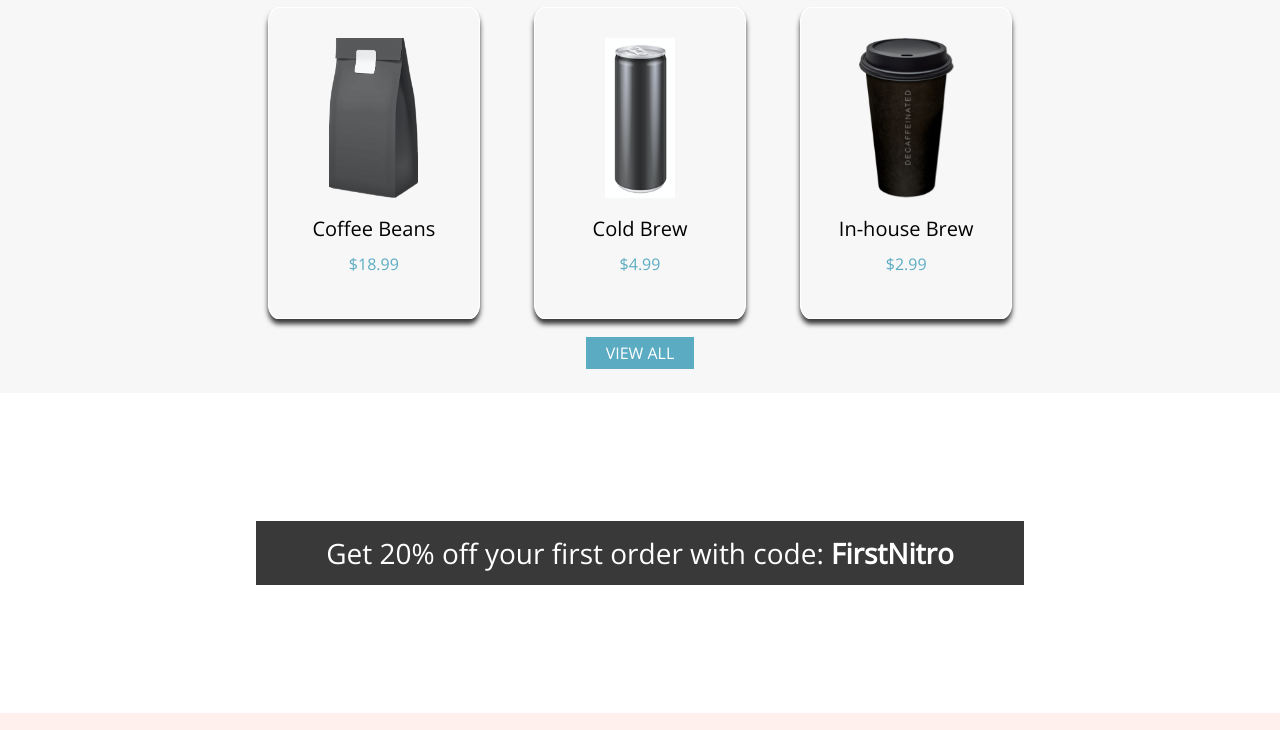
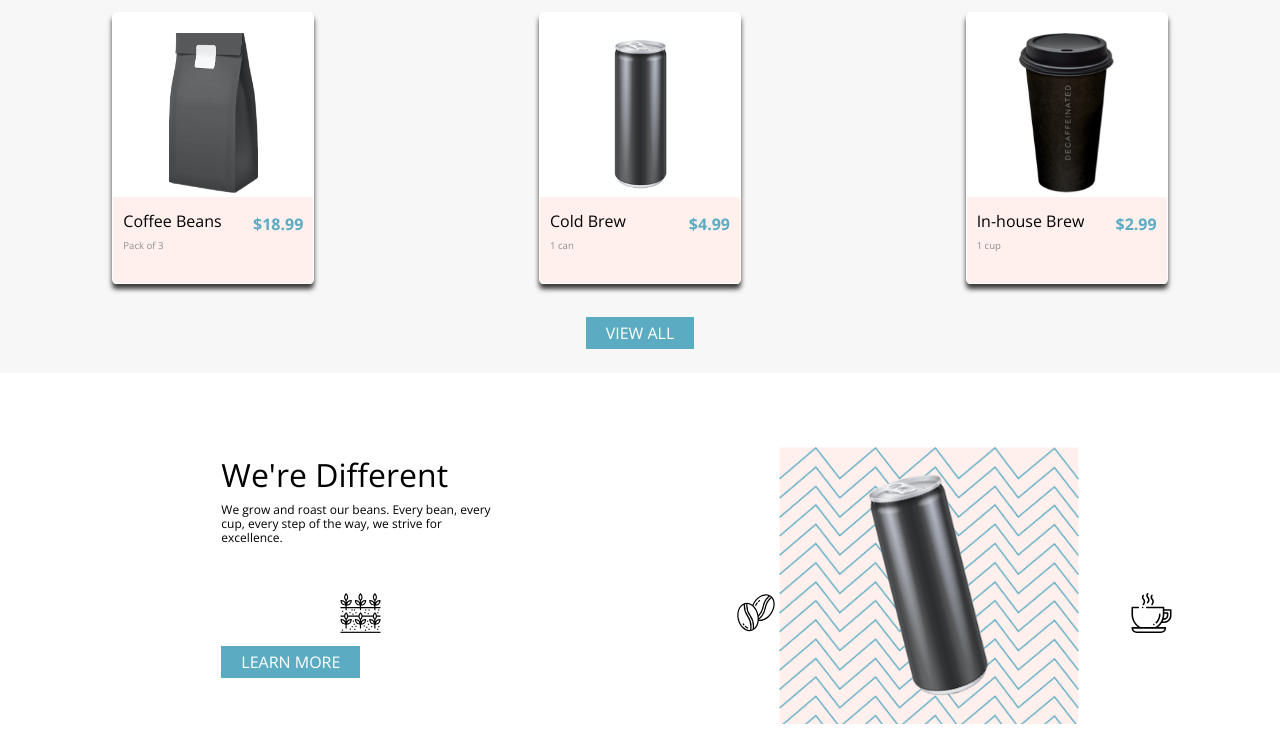
Before and after one commit to revyrob/coffeeShop, a plain HTML site: page index.html in a window 1280 px wide. Shown: the part 594-1324 px from the top of the page. Drawn offline with nearby package versions, Linux system fonts and the light colour scheme.

Commit message:
pushed to excerise 14 added We're different section

```diff
--- a/css/global.css
+++ b/css/global.css
@@ -1,3 +1,6 @@
+/*
+general specifics for global elements
+*/
 * {
     margin: 0px;
     padding: 0px;
@@ -11,20 +14,22 @@ h1, h2, h3 {
 a {
     text-decoration: none;
 }
+body {
+    font-family: 'Open Sans';
+}
+
+/*
+navbar css
+*/
+.primary__header {
+    display: flex;
+    background-color:#FFF0ED;
+    padding: 10px;
+}
 .navbar {
-    background-color: #FFF0ED;
-    display: flex;
-    padding: 5px;
-    align-items: center;
-}
-.navbar__list {
-    text-align: center;
-    margin-top: 7px;
-    padding: 15px;
+    margin-left: auto;
 }
 .navbar__list-item {
-    display: inline;
-    text-align: center;
     padding: 0px 15px ;
 }
 .navbar__image{
@@ -33,12 +38,19 @@ a {
 .navbar__title {
     font-size: 1.75rem;
 }
-body {
-    font-family: 'Open Sans';
+.navbar__list {
+    margin-top: 7px;
+    display: flex;
+    justify-content:end;
+    align-items: center;
 }
-.navbar a {
+.primary__header a {
     color: #393939;
 }
+
+/*
+panel specifics global
+*/
 .panel {
     padding: 10px;
     width: 100%;
@@ -62,6 +74,13 @@ body {
 .panel--grey {
     background-color: #F7F7F7;
 }
+.panel--white {
+    background-color: white;
+}
+
+/*
+anchor tags hover global
+*/
 a:hover {
     color: #5BACC3;
 }
--- a/css/landing.css
+++ b/css/landing.css
@@ -1,9 +1,19 @@
+/*
+button specifics for index
+ */
 .btn {
     background-color: #5BACC3;
     color: white;
     padding: 5px 20px;
     margin: 0px;
 }
+a:hover.btn {
+    color: black;
+}
+
+/*
+panel general
+ */
 .panel__img--banner{
     height: 25rem;
 }
@@ -13,28 +23,23 @@
 .panel__descrip {
     padding-bottom: 5%;
     width: 50%;
+    font-size: 0.75rem;
 }
 .panel__discount {
     background-color: #393939;
     color: white;
     font-size: 1.75rem;
     padding: 1rem;
-    margin: 10% 20%;
+    margin: 5% 20%;
     text-align: center;
     font-weight: 400;
 }
 .panel__title {
     display: block;
 }
-.panel--rose .panel__descrip{
-    font-size: 0.75rem;
-}
-.panel.panel--rose {
+.panel--rose {
     display: flex;
-    flex-wrap: nowrap;
-}
-.panel__col {
-    text-align: left;
+    justify-items: center;
 }
 .panel--grey{
     text-align: center;
@@ -44,32 +49,101 @@
 .panel--grey img {
     height: 10rem;
 }
+.panel__img  {
+    height: 5vh;
+    padding: 20px 0px;
+    padding-right: 30px;
+    display: flex;
+    justify-content: space-between;
+    width: 50%;
+}
+.panel.panel--white {
+    display: flex;
+    justify-content: center;
+    flex-direction: row;
+    flex-wrap: wrap;
+    margin-top: 5%;
+}
+.panel--info {
+    display: flex;
+    flex-direction: column;
+    padding-bottom: 20px;
+}
+.panel__div--background {
+    background-image: url("/assets/images/coldbrewbackground.png");
+    width: 300px;
+    background-size: cover;
+    flex-wrap: wrap;
+    display: flex;
+    justify-content: center;
+    align-items: center;
+}
+.panel__col--img{
+    height: 80%;
+}
+
+/*
+card and card container css
+  */
 .card {
     display: inline-block;
     border: 1px solid white;
-    padding: 30px;
-    margin: 25px;
-    border-radius: 5%;
+    margin: 20px;
+    border-radius: 2%;
     box-shadow: 0px 5px 5px #393939;
-    width: 150px;
+    width: 200px;
     height: 250px;
     text-align: center;
+    padding-top: 20px;
+    background-color: white;
+}
+.card__image {
+    background-color: white;
 }
 .card__subtitle {
     padding: 15px 0px 10px 0px;
-    font-size: 1.25rem;
+    font-size: 1rem;
+    text-align: left;
 }
 .card__price {
     color: #5BACC3;
     font-size: 1rem;
-    padding: 5px;
+    padding: 10px;
+    text-align: right;
+    font-weight: 600;
 }
+.card__descrip {
+    font-size: .6rem;
+    text-align: left;
+    color: #909090;
+}
+.card__header {
+    padding-left: 10px;
+    background-color: #FFF0ED;
+}
+.card__container {
+    display: flex;
+    align-items: center;
+    justify-content: space-between;
+    padding-bottom: 32px;
+    border-radius: 2%;
+    background-color: #FFF0ED;
+}
+.container {
+    display: flex;
+    justify-content: space-around;
+    flex-wrap: wrap;
+    padding-bottom: 20px;
+}
+
+/* heavy font-weight for discount section */
 span {
     font-weight: 900;
 }
-a:hover.btn {
-    color: black;
-}
+
+/*
+footer specifics
+*/
 .footer {
     background-color:#FFF0ED;
     padding: 20px 0px;
--- a/index.html
+++ b/index.html
@@ -5,7 +5,7 @@
         <meta charset="UTF-8">
         <meta name="viewport" content="width=device-width, initial-scale=1.0">
         <link rel="preconnect" href="https://fonts.gstatic.com" crossorigin>
-        <link href="https://fonts.googleapis.com/css2?family=Open+Sans:wght@300&display=swap" rel="stylesheet">
+        <link href="https://fonts.googleapis.com/css2?family=Open+Sans:wght@300;700&display=swap" rel="stylesheet">
 
         <!--stylesheets global and index-->
         <link rel="stylesheet" href="./css/normalize.css">
@@ -16,10 +16,11 @@
     </head>
 
     <body>
-        <header>
+        <header class="primary__header">
+
+            <img class="navbar__image" src="../assets/images/coffee-beans-logo-and-footer.svg" alt="coffee beans">
+            <h2 class="navbar__title"><a href="index.html">nitro</h2>
                 <nav class="navbar">
-                <img class="navbar__image" src="../assets/images/coffee-beans-logo-and-footer.svg">
-                <h2 class="navbar__title"><a href="index.html">nitro</h2>
                     <ul class="navbar__list">
                         <li class="navbar__list-item"><a href="index.html">ABOUT</a></li>
                         <li class="navbar__list-item"><a href="./pages/menu.html">MENU</a></li>
@@ -47,25 +48,36 @@
 
             <section class="panel panel--grey">
                 <h2 class="panel__title">Our Products</h2>
+                <div class="container">
                     <div class="card">
-                    <img class="card__image" src="./assets/images/coffeebeans-hero.png" alt="coffeeBeans">
+                        <img class="card__image" src="./assets/images/coffeebeans-hero.png" alt="coffee beans">
                         <div class="card__container">
+                            <div class="card__header">
                                 <h3 class="card__subtitle">Coffee Beans</h3>
+                                <p class="card__descrip">Pack of 3</p>
+                            </div>
                             <p class="card__price">$18.99</p>
                         </div>
                     </div>
                     <div class="card">
-                    <img class="card__image" src="./assets/images/coldbrew.png" alt="coldBrew">
+                        <img class="card__image" src="./assets/images/coldbrew.png" alt="cold Brew">
                         <div class="card__container">
+                            <div class="card__header">
                                 <h3 class="card__subtitle">Cold Brew</h3>
+                                <p class="card__descrip">1 can</p>
+                            </div>
                             <p class="card__price">$4.99</p>
                         </div>
                     </div>
                     <div class="card">
                         <img class="card__image" src="./assets/images/inhousebrew.png" alt="in-houseBrew">
                         <div class="card__container">
+                            <div class="card__header">
                                 <h3 class="card__subtitle">In-house Brew</h3>
+                                <p class="card__descrip">1 cup</p>
+                            </div>
                             <p class="card__price">$2.99</p>
+                        </div>
                     </div>
                 </div>
                 <div>
@@ -74,8 +86,34 @@
             </div>
         </section>
 
-        <section class="panel__discount">
+        <section class="panel panel--white">
+            <!-- work on the padding and space between -->
+
+                <div class="panel__col panel--info">
+                    <h2 class="panel__title">We're Different</h2>
+                    <p class="panel__descrip">We grow and roast our beans. Every bean, every cup, every
+                        step of the way, we strive for excellence.
+                    </p>
+                    <div class="panel__img">
+                        <img src="./assets/images/planting.svg" alt="coffee beans planted">
+                        <img src="./assets/images/coffee-beans.svg" alt="coffee beans">
+                        <img src="./assets/images/coffee-cup.svg" alt="coffee cup">
+                    </div>
+                    <div>
+                        <a class="btn" href="./pages/menu.html">LEARN MORE</a>
+                    </div>
+                </div>
+                <!-- need to fix background -->
+                <div class="panel__col panel__div--background">
+                    <img class="panel__col--img" src="./assets/images/tiltedcan.png" alt="cold brew coffee">
+                </div>
+
+        </section>
+
+        <section class="panel">
+            <div class="panel__discount">
                 <p class="'panel__discount">Get 20% off your first order with code: <span>FirstNitro</span></p>
+            </div>
         </section>
 
         <footer class="footer">
```
Also changed, not shown: css/menu.css (+25 -8 lines), pages/menu.html (+9 -11 lines). Lines whose indentation alone changed are shown as unchanged.
